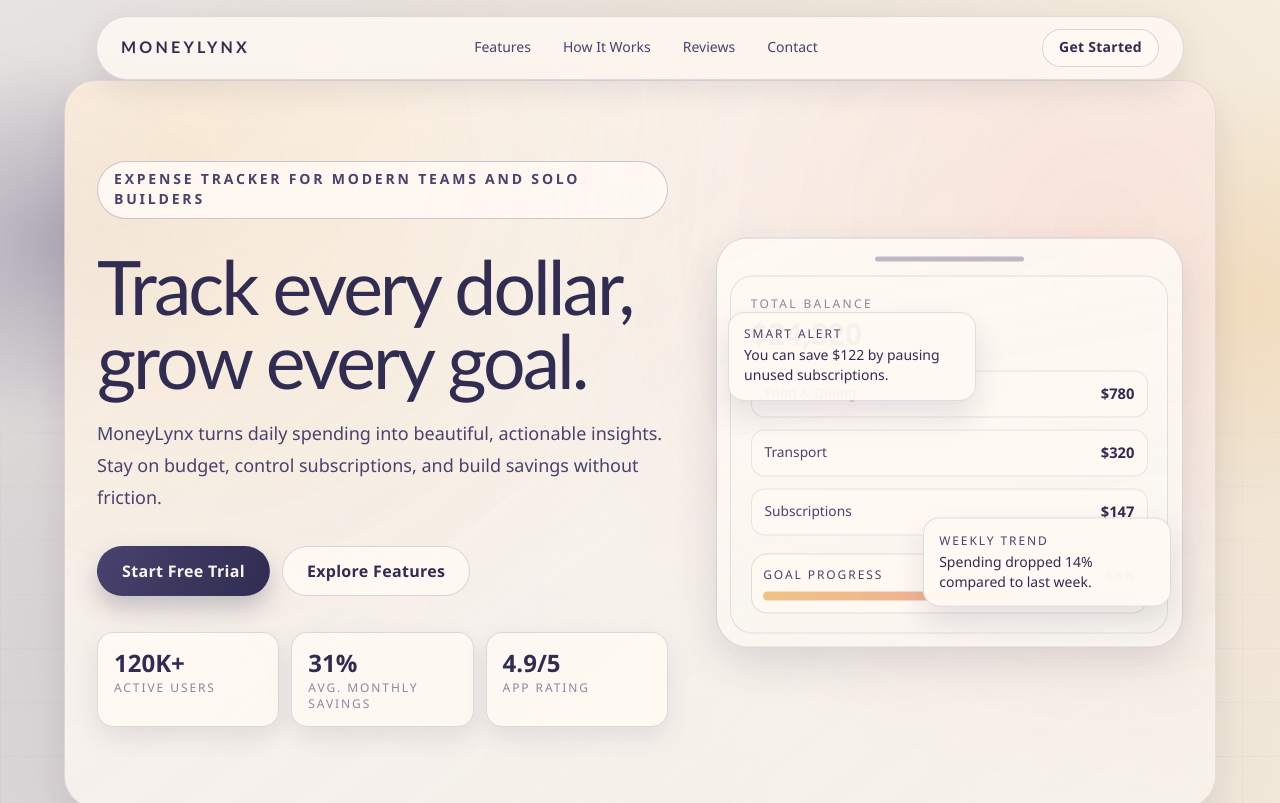
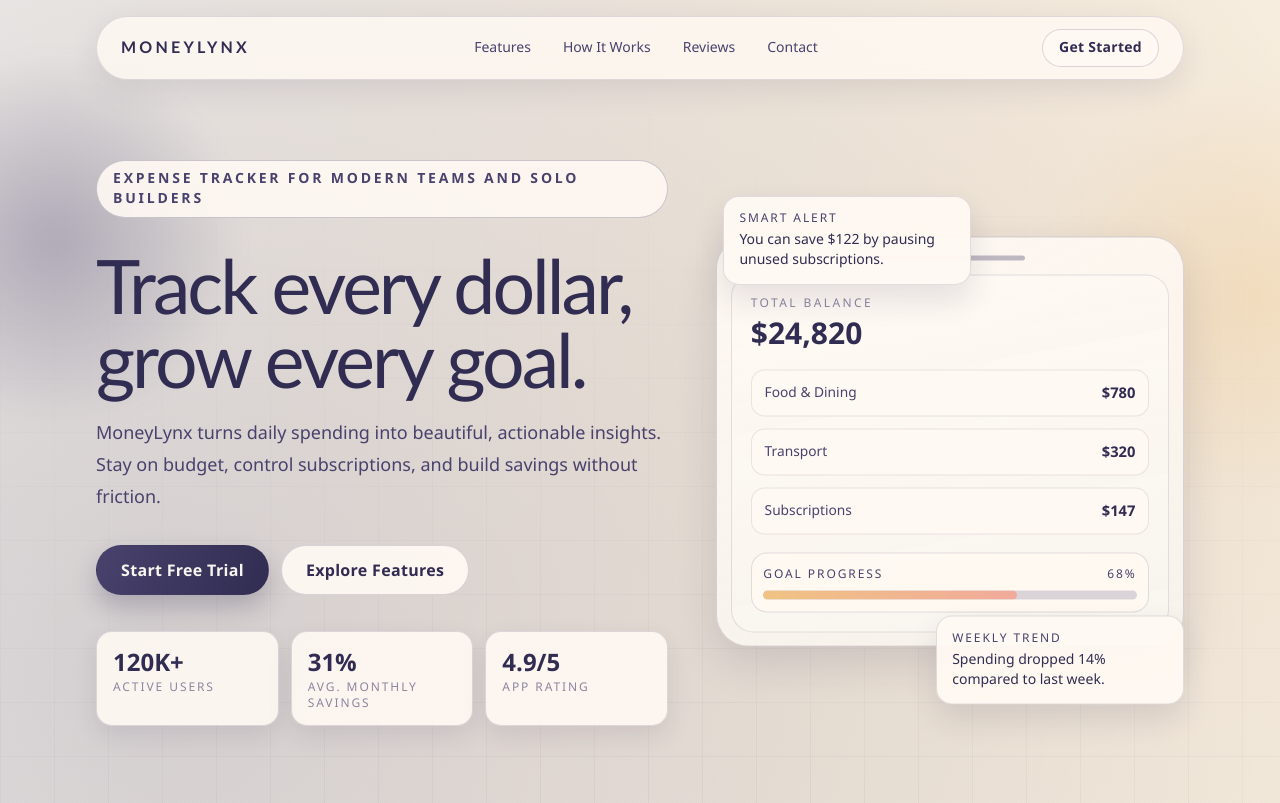
Before and after one commit to sharyarnaveed/expense-tracker, a Next.js app: page / in a window 1280 px wide. Shown: the top 803 px of the page. Built offline with nearby package versions, Linux system fonts and the light colour scheme; no server answers.

Commit message:
landing page done

```diff
--- a/app/globals.css
+++ b/app/globals.css
@@ -254,13 +254,13 @@ body {
 }
 
 .floating-card-a {
-  left: 0.75rem;
-  top: 18%;
+  left: 0.45rem;
+  top: -10%;
 }
 
 .floating-card-b {
-  right: 0.75rem;
-  bottom: 10%;
+  right: 0rem;
+  bottom: -14%;
 }
 
 .feature-card {
@@ -518,7 +518,7 @@ body {
   .floating-card-a,
   .floating-card-b {
     position: static;
-    margin-top: 0.9rem;
+    margin-top: 0.5rem;
     max-width: 100%;
   }
 
--- a/app/page.tsx
+++ b/app/page.tsx
@@ -134,7 +134,7 @@ export default async function Home({ searchParams }: HomeProps) {
       <main>
         <section
           id="home"
-          className="hero-palette section-anchor mx-auto grid max-w-6xl gap-12 rounded-[2rem] px-4 pb-20 pt-16 sm:px-6 lg:grid-cols-[1.1fr_0.9fr] lg:items-center lg:px-8 lg:pt-20"
+          className="section-anchor mx-auto grid max-w-6xl gap-12 rounded-[2rem] px-4 pb-20 pt-16 sm:px-6 lg:grid-cols-[1.1fr_0.9fr] lg:items-center lg:px-8 lg:pt-20"
         >
           <div className="relative z-10 animate-rise space-y-8">
             <p className="eyebrow inline-flex items-center gap-2 rounded-full px-4 py-2 text-xs font-semibold uppercase tracking-[0.2em] sm:text-sm">
```
